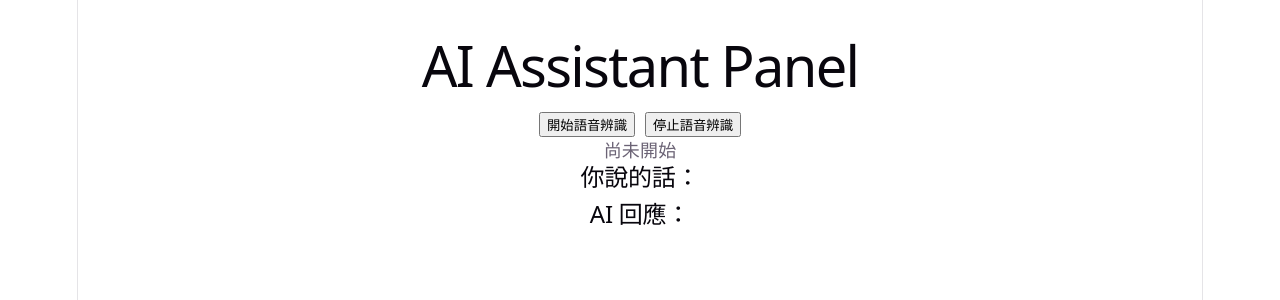
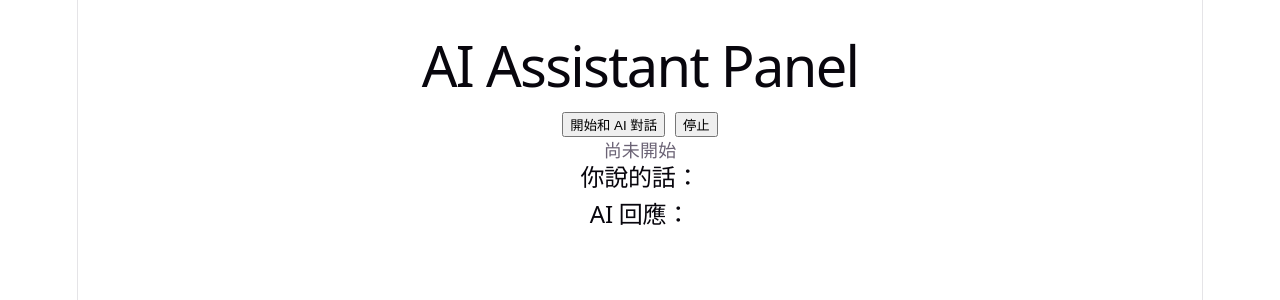
Before and after one commit to xinyuchen353-bit/ai-panel, a React (Vite) app: page / in a window 1280 px wide. Shown: the top 300 px of the page. Built offline with nearby package versions, Linux system fonts and the light colour scheme.

Commit message:
keep speech alive

```diff
--- a/src/App.jsx
+++ b/src/App.jsx
@@ -1,32 +1,19 @@
-import { useState, useRef, useEffect } from 'react'
+import { useState, useRef } from 'react'
 
 function App() {
 
 const [status, setStatus] = useState("尚未開始")
-
 const [transcript, setTranscript] = useState("")
-
 const [aiReply, setAiReply] = useState("")
 
-  // 儲存 SpeechRecognition 物件
-
 const recognitionRef = useRef(null)
-  const shouldKeepListening = useRef(true)
-
-  // 避免 AI 重複回應
-
 const lastReplyRef = useRef("")
-
-
-
-  // AI 回應邏輯
 
 function handleAIResponse(text) {
 
 let reply = ""
 
 if (text.includes("你好")) {
-
   reply = "你好，我是 AI 助教！"
 }
 
@@ -34,36 +21,30 @@ function App() {
   text.includes("不會") ||
   text.includes("看不懂")
 ) {
-
   reply = "需要我幫你解釋嗎？"
 }
 
 else if (
   text.includes("for loop")
 ) {
-
   reply = "for loop 是用來重複執行程式的迴圈。"
 }
 
-    // 避免重複回應
-
 if (
-      reply !== "" &&
+  reply &&
   reply !== lastReplyRef.current
 ) {
-
   setAiReply(reply)
-
   lastReplyRef.current = reply
 }
 
 }
 
+function startSpeechRecognition() {
 
-
-  // 開始語音辨識
-
-  function startSpeechRecognition() {
+if (recognitionRef.current) {
+  return
+}
 
 const SpeechRecognition =
   window.SpeechRecognition ||
@@ -71,85 +52,61 @@ function App() {
 
 if (!SpeechRecognition) {
 
-      setStatus("你的瀏覽器不支援語音辨識")
+  setStatus("瀏覽器不支援語音辨識")
+  return
 
-      return
 }
 
 const recognition = new SpeechRecognition()
 
-    recognitionRef.current = recognition
-
-    recognition.lang = 'zh-TW'
-
+recognition.lang = "zh-TW"
 recognition.continuous = true
-
 recognition.interimResults = true
 
-
+recognitionRef.current = recognition
 
 recognition.onstart = () => {
 
   setStatus("正在聆聽...")
+
 }
-
-
 
 recognition.onresult = (event) => {
 
-      const latestResult =
-        event.results[event.results.length - 1][0].transcript
+  const text =
+    event.results[
+      event.results.length - 1
+    ][0].transcript
 
-      console.log(latestResult)
+  setTranscript(text)
 
-      setTranscript(latestResult)
+  handleAIResponse(text)
 
-      handleAIResponse(latestResult)
 }
-
-
 
 recognition.onerror = (event) => {
 
-      console.error(event)
+  console.log(event)
 
   setStatus("語音辨識錯誤")
+
+  recognitionRef.current = null
+
 }
-
-
 
 recognition.onend = () => {
 
-  if (shouldKeepListening.current) {
+  setStatus("語音辨識已停止")
 
-    setStatus("重新啟動語音辨識...")
+  recognitionRef.current = null
 
-    setTimeout(() => {
+}
 
 recognition.start()
 
-    }, 500)
-
-  } else {
-
-    setStatus("語音辨識已停止")
-
 }
 
-  }
-
-
-
-    recognition.start()
-  }
-
-
-
-  // 停止語音辨識
-
 function stopSpeechRecognition() {
-
-  shouldKeepListening.current = false
 
 if (recognitionRef.current) {
 
@@ -159,53 +116,33 @@ function App() {
 
 }
 
-  useEffect(() => {
-
-  const timer = setTimeout(() => {
-
-    startSpeechRecognition()
-
-  }, 1000)
-
-  return () => clearTimeout(timer)
-
-}, [])
-
 return (
 
 <div style={{ padding: "20px" }}>
 
   <h1>AI Assistant Panel</h1>
 
-
-
-      <button onClick={startSpeechRecognition}>
-        開始語音辨識
+  <button
+    onClick={startSpeechRecognition}
+  >
+    開始和 AI 對話
   </button>
-
-
 
   <button
     onClick={stopSpeechRecognition}
-        style={{ marginLeft: "10px" }}
+    style={{
+      marginLeft: "10px"
+    }}
   >
-        停止語音辨識
+    停止
   </button>
-
-
 
   <p>{status}</p>
 
-
-
   <h2>你說的話：</h2>
-
   <p>{transcript}</p>
 
-
-
   <h2>AI 回應：</h2>
-
   <p>{aiReply}</p>
 
 </div>
```
Lines whose indentation alone changed are shown as unchanged.
